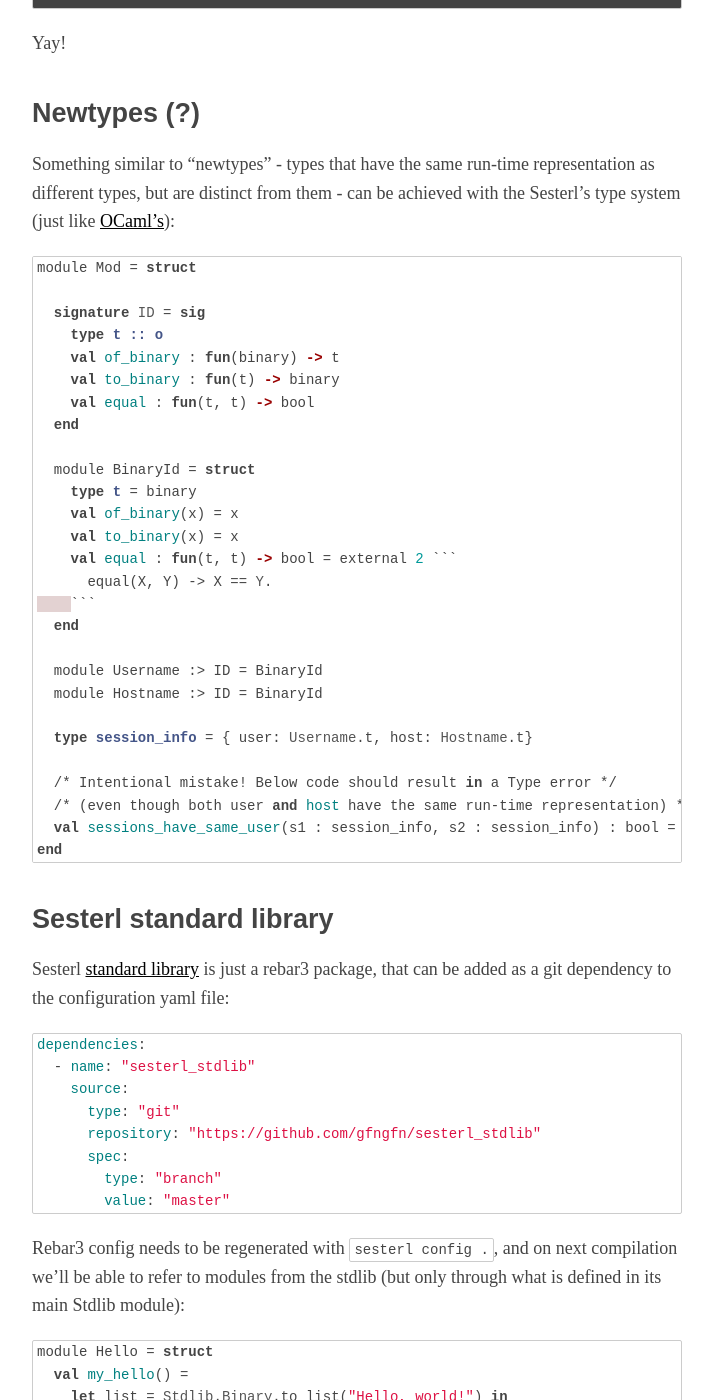
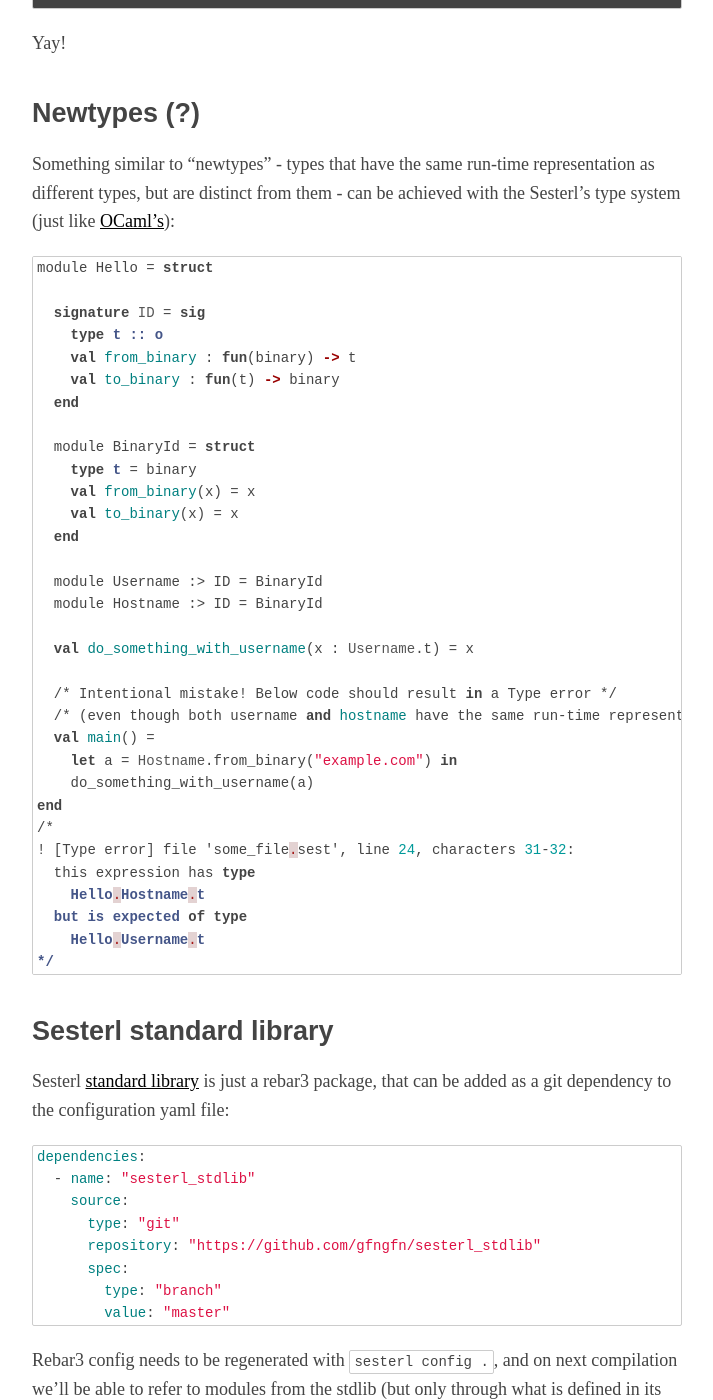
Before and after one commit to michallepicki/blog, a Jekyll site: the page built from _posts/2021-06-06-notes-on-using-sesterl.md, in a window 1280 px wide and 1400 px high, scrolled down 2999 px. Shown: the whole window, without its empty margins (283-996 px from the left). Built offline with Jekyll 4.4.1, drawn with Linux system fonts in a browser that asks for light colours; some of the changed text lies outside the part shown.

Commit message:
simpler example

````diff
--- a/_posts/2021-06-06-notes-on-using-sesterl.md
+++ b/_posts/2021-06-06-notes-on-using-sesterl.md
@@ -142,33 +142,38 @@ Yay!
 Something similar to "newtypes" - types that have the same run-time representation as different types, but are distinct from them - can be achieved with the Sesterl's type system (just like [OCaml's](https://dev.realworldocaml.org/files-modules-and-programs.html#nested-modules)):
 
 ```sml
-module Mod = struct
+module Hello = struct
 
   signature ID = sig
     type t :: o
-    val of_binary : fun(binary) -> t
+    val from_binary : fun(binary) -> t
     val to_binary : fun(t) -> binary
-    val equal : fun(t, t) -> bool
   end
 
   module BinaryId = struct
     type t = binary
-    val of_binary(x) = x
+    val from_binary(x) = x
     val to_binary(x) = x
-    val equal : fun(t, t) -> bool = external 2 ```
-      equal(X, Y) -> X == Y.
-    ```
   end
 
   module Username :> ID = BinaryId
   module Hostname :> ID = BinaryId
 
-  type session_info = { user: Username.t, host: Hostname.t}
+  val do_something_with_username(x : Username.t) = x
 
   /* Intentional mistake! Below code should result in a Type error */
-  /* (even though both user and host have the same run-time representation) */
-  val sessions_have_same_user(s1 : session_info, s2 : session_info) : bool = Username.equal(s1.user, s2.host)
+  /* (even though both username and hostname have the same run-time representation) */
+  val main() =
+    let a = Hostname.from_binary("example.com") in
+    do_something_with_username(a)
 end
+/*
+! [Type error] file 'some_file.sest', line 24, characters 31-32:
+  this expression has type
+    Hello.Hostname.t
+  but is expected of type
+    Hello.Username.t
+*/
 ```
 
 ## Sesterl standard library
````
Also changed, not shown: other parts of _posts/2021-06-06-notes-on-using-sesterl.md (+1 -1 lines).
